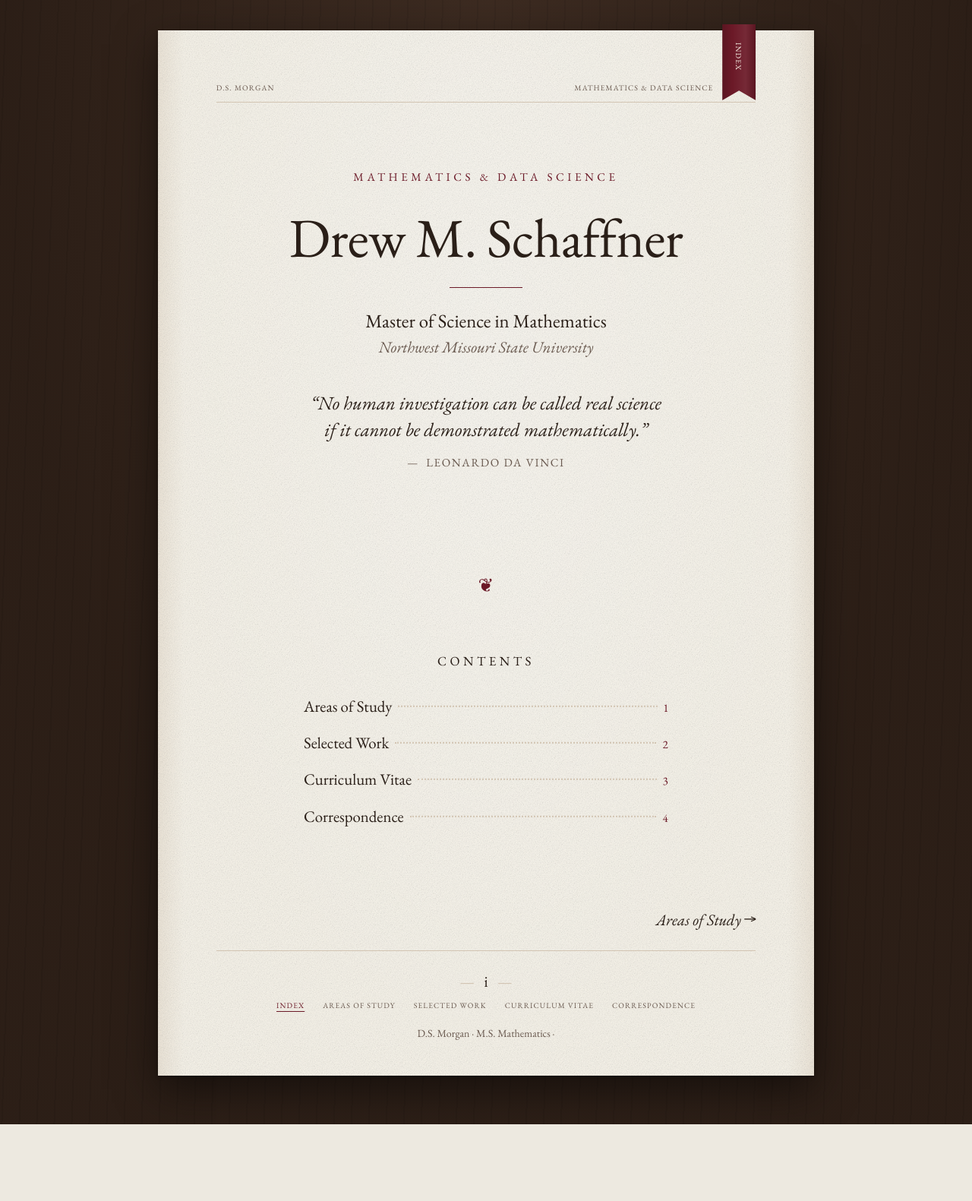
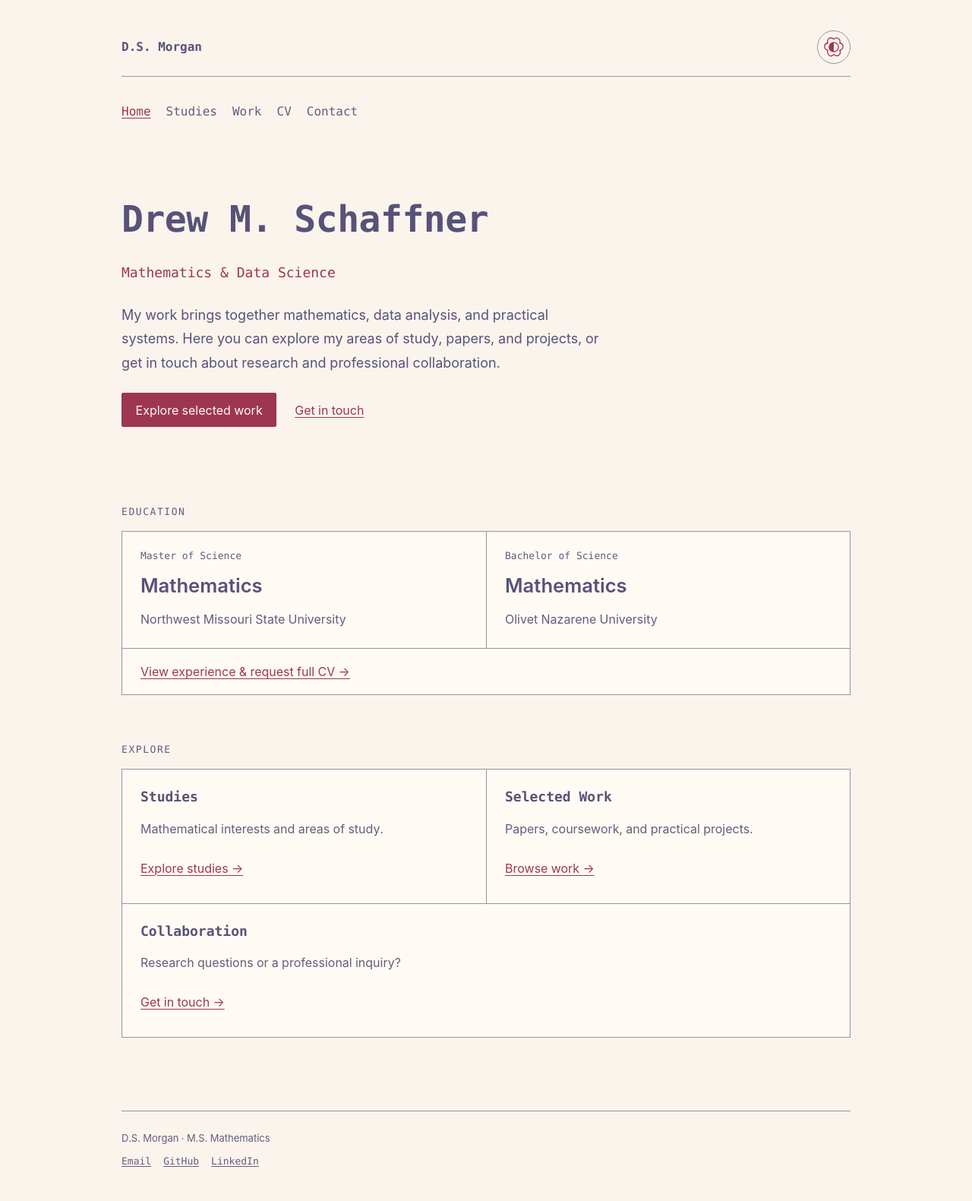
Before and after one commit to dsmorgancodes/dsmorgan-site, a Flask app: page / in a window 1280 px wide. Shown: the whole page at 76% size. Before the commit the page ends 1480 px from the top, so only its background shows below. Run offline with Flask 3, Linux system fonts and the light colour scheme; parts of the project's set-up code (start-up, migrations or seed data) failed here and were passed over.

Commit message:
Added education panel. Modeled theme on terminal and implemented workbench layout.

```diff
--- /dev/null
+++ b/app/static/css/terminal.css
@@ -0,0 +1,202 @@
+/* Rosé Pine: https://rosepinetheme.com/palette/ */
+:root,
+:root[data-theme="rose-pine"] {
+  color-scheme: dark;
+  --paper: #191724;
+  --surface: #1f1d2e;
+  --ink: #e0def4;
+  --ink-soft: #b7b4cf;
+  --rule: #524f67;
+  --accent: #ebbcba;
+  --accent-bright: #f6c177;
+  --accent-ink: #191724;
+  --danger: #eb6f92;
+  --terminal-green: #9ccfd8;
+  --font-mono: ui-monospace, "SFMono-Regular", Menlo, Consolas, "Liberation Mono", monospace;
+  --font-book: -apple-system, BlinkMacSystemFont, "Segoe UI", Helvetica, Arial, sans-serif;
+  --step--1: 0.8125rem;
+  --step-0: 1rem;
+  --step-1: 1.125rem;
+  --step-2: clamp(1.3rem, 3vw, 1.6rem);
+  --step-3: clamp(1.5rem, 4vw, 2rem);
+  --step-4: clamp(1.8rem, 5vw, 3rem);
+  --leading: 1.75;
+  --page-width: 68rem;
+  --page-margin: clamp(1rem, 5vw, 4rem);
+}
+
+:root[data-theme="moon"] {
+  --paper: #232136;
+  --surface: #2a273f;
+  --ink: #e0def4;
+  --ink-soft: #b7b4cf;
+  --rule: #56526e;
+  --accent: #ea9a97;
+  --accent-bright: #f6c177;
+  --accent-ink: #232136;
+  --danger: #eb6f92;
+  --terminal-green: #9ccfd8;
+}
+
+:root[data-theme="dawn"] {
+  color-scheme: light;
+  --paper: #faf4ed;
+  --surface: #fffaf3;
+  --ink: #575279;
+  --ink-soft: #625d7f;
+  --rule: #9893a5;
+  --accent: #9d3652;
+  --accent-bright: #286983;
+  --accent-ink: #fffaf3;
+  --danger: #9d3652;
+  --terminal-green: #286983;
+}
+
+body {
+  padding: 0;
+  background: var(--paper);
+  font-variant-numeric: lining-nums tabular-nums;
+}
+
+.page {
+  min-height: 100vh;
+  padding: var(--space-l) var(--page-margin);
+  background: none;
+  box-shadow: none;
+}
+
+main { padding-top: var(--space-xl); }
+h1, h2, h3 { font-family: var(--font-mono); font-weight: 600; line-height: 1.3; }
+.running-head, .terminal-nav, .catalog-card header, .ledger-heading,
+.footer-links { font-family: var(--font-mono); }
+.small-caps, .running-head, .page-list, .contents h2, .ledger-heading,
+.catalog-card header, button, .button, input[type="submit"], .form-field label,
+.login-form label, .epigraph cite, .title-page .kicker {
+  font-variant-caps: normal;
+  letter-spacing: normal;
+}
+
+.running-head { align-items: center; padding: 0 0 var(--space-s); font-size: var(--step-0); }
+.site-name { color: var(--ink) !important; font-weight: 600; }
+.terminal-nav { display: flex; flex-wrap: wrap; gap: 0.5rem 1.25rem; margin-top: var(--space-m); }
+.terminal-nav a { padding-block: 0.5rem; text-decoration: none; color: var(--ink-soft); }
+.terminal-nav a:hover, .terminal-nav a[aria-current] { color: var(--accent); text-decoration: underline; }
+.title-page, .page-head, .contact .address, .missing { text-align: left; }
+.title-page { padding-top: var(--space-m); }
+.title-page .kicker { margin-bottom: var(--space-s); }
+.title-page .credentials { font-size: var(--step--1); }
+.research-focus { color: var(--accent); font-family: var(--font-mono); font-size: var(--step-1); }
+.introduction { max-width: 40rem; margin-block: var(--space-m); font-size: var(--step-1); }
+.title-rule, .ornament, .page-head h1::after { display: none; }
+.title-page .institution, .page-head > p, .contact .address, .empty-state { font-style: normal; }
+.page-head > p, .prose, .missing { margin-inline: 0; }
+.drop-cap::first-letter { float: none; margin: 0; color: inherit; font-size: inherit; line-height: inherit; }
+.epigraph { margin: var(--space-l) 0 0; padding-left: var(--space-m); border-left: 2px solid var(--rule); text-align: left; }
+.epigraph p { font-size: var(--step-0); }
+.contents { max-width: none; margin-top: var(--space-l); }
+.contents h2 { text-align: left; color: var(--ink-soft); }
+.contents a { display: grid; gap: 0.25rem; min-height: 3rem; padding-block: var(--space-s); border-bottom: 1px solid var(--rule); }
+.contents a::after { content: none; }
+.contents .toc-title { font-family: var(--font-mono); font-weight: 600; }
+.toc-description { color: var(--ink-soft); }
+.catalog { grid-template-columns: 1fr; gap: 0; }
+.catalog-card { padding: var(--space-l) 0; border: 0; border-top: 1px solid var(--rule); border-radius: 0; }
+.catalog-card header { border: 0; padding: 0; flex-wrap: wrap; }
+.catalog-card .card-summary { max-width: 40rem; }
+.catalog-card { background: none; box-shadow: none; }
+.notice { background: var(--surface); box-shadow: none; }
+.catalog-card header { border-bottom-width: 1px; }
+input:not([type="checkbox"]):not([type="hidden"]):not([type="submit"]),
+select, textarea { background: var(--surface); }
+.request-card { margin-inline: 0; border: 1px solid var(--rule); }
+.request-card h2, .request-card > p { text-align: left; }
+.cf-turnstile { max-width: 100%; overflow-x: auto; }
+.colophon { text-align: left; }
+.footer-links { display: flex; flex-wrap: wrap; gap: var(--space-s); margin-top: var(--space-xs); }
+.contact .toolbar { justify-content: flex-start; }
+
+.workspace-section { margin-top: var(--space-xl); }
+.workspace-label {
+  margin-bottom: var(--space-s);
+  color: var(--ink-soft);
+  font-size: var(--step--1);
+  font-weight: 500;
+  letter-spacing: 0.12em;
+  text-transform: uppercase;
+}
+.education-panel, .workbench-grid {
+  border: 1px solid var(--rule);
+  background: var(--surface);
+}
+.degree-grid, .workbench-grid { display: grid; min-width: 0; }
+.degree, .workbench-panel { min-width: 0; padding: var(--space-m); }
+.degree + .degree { border-top: 1px solid var(--rule); }
+.degree h3 { color: var(--ink-soft); font-size: var(--step--1); font-weight: 500; }
+.degree-subject { margin: var(--space-xs) 0; font-size: var(--step-2); font-weight: 600; }
+.degree-institution { margin: 0; color: var(--ink-soft); }
+.education-action { margin: 0; padding: var(--space-s) var(--space-m); border-top: 1px solid var(--rule); }
+.workbench-panel { display: flex; flex-direction: column; align-items: flex-start; }
+.workbench-panel + .workbench-panel { border-top: 1px solid var(--rule); }
+.workbench-panel h3 { margin-bottom: var(--space-s); }
+.workbench-panel p { color: var(--ink-soft); }
+.workbench-panel > a { margin-top: auto; padding-block: var(--space-xs); }
+
+@media (min-width: 48rem) {
+  .degree-grid, .workbench-grid { grid-template-columns: repeat(2, minmax(0, 1fr)); }
+  .degree + .degree { border-top: 0; border-left: 1px solid var(--rule); }
+  .workbench-panel + .workbench-panel { border-top: 0; border-left: 1px solid var(--rule); }
+  .workbench-grid .collaboration-panel { grid-column: 1 / -1; border-left: 0; border-top: 1px solid var(--rule); }
+}
+
+.theme-picker { position: relative; margin-left: auto; }
+.theme-picker[hidden] { display: none; }
+.theme-picker summary {
+  display: grid;
+  place-items: center;
+  width: 2.75rem;
+  height: 2.75rem;
+  border: 1px solid var(--rule);
+  border-radius: 50%;
+  color: var(--accent);
+  cursor: pointer;
+  list-style: none;
+}
+.theme-picker summary::-webkit-details-marker { display: none; }
+.theme-picker summary:hover { background: var(--surface); }
+.theme-picker summary:hover::after,
+.theme-picker summary:focus-visible::after {
+  content: "Appearance";
+  position: absolute;
+  right: 0;
+  top: 3rem;
+  z-index: 6;
+  padding: 0.25rem 0.5rem;
+  background: var(--surface);
+  color: var(--ink);
+  border: 1px solid var(--rule);
+  font-size: var(--step--1);
+  pointer-events: none;
+}
+.theme-picker[open] summary::after { display: none; }
+.theme-picker fieldset {
+  position: absolute;
+  z-index: 5;
+  right: 0;
+  top: 3.25rem;
+  width: min(18rem, 80vw);
+  margin: 0;
+  padding: var(--space-s);
+  background: var(--surface);
+  border: 1px solid var(--rule);
+  box-shadow: 0 0.5rem 1.5rem #0003;
+}
+.theme-picker legend { background: var(--surface); padding-inline: 0.4rem; color: var(--ink-soft); }
+.theme-picker label { display: flex; align-items: center; gap: 0.5rem; min-height: 2.75rem; cursor: pointer; }
+.theme-picker input[type="radio"] { width: auto !important; min-height: 0 !important; accent-color: var(--accent); }
+.theme-picker label span { margin-left: auto; color: var(--ink-soft); font-size: var(--step--1); }
+
+@media print {
+  :root[data-theme], :root { color-scheme: light; --paper: #fff; --ink: #000; --ink-soft: #333; --accent: #000; --rule: #aaa; --surface: #fff; }
+  .theme-picker, .terminal-nav, .terminal-path { display: none; }
+  .page { min-height: auto; padding: 0; }
+}
--- /dev/null
+++ b/app/static/js/theme.js
@@ -0,0 +1,52 @@
+(() => {
+  const themes = ["rose-pine", "moon", "dawn"];
+  const colors = { "rose-pine": "#191724", moon: "#232136", dawn: "#faf4ed" };
+  const system = window.matchMedia("(prefers-color-scheme: light)");
+  let saved = null;
+  try {
+    saved = localStorage.getItem("dsmorgan-theme");
+  } catch (error) {
+    console.warn("Theme preference storage is unavailable.", error);
+  }
+  let chosen = themes.includes(saved) ? saved : null;
+  function apply(theme) {
+    document.documentElement.dataset.theme = theme;
+    document.querySelector('meta[name="theme-color"]').content = colors[theme];
+    document.querySelectorAll('input[name="theme"]').forEach((input) => {
+      input.checked = input.value === theme;
+    });
+  }
+  apply(chosen || (system.matches ? "dawn" : "rose-pine"));
+  system.addEventListener("change", () => {
+    if (!chosen) apply(system.matches ? "dawn" : "rose-pine");
+  });
+  document.addEventListener("DOMContentLoaded", () => {
+    const picker = document.querySelector(".theme-picker");
+    picker.hidden = false;
+    apply(document.documentElement.dataset.theme);
+    picker.addEventListener("change", (event) => {
+      if (!themes.includes(event.target.value)) return;
+      chosen = event.target.value;
+      apply(chosen);
+      try {
+        localStorage.setItem("dsmorgan-theme", chosen);
+      } catch (error) {
+        console.warn("Theme preference could not be saved.", error);
+      }
+    });
+    document.addEventListener("click", (event) => {
+      if (!picker.contains(event.target)) picker.open = false;
+    });
+    picker.addEventListener("keydown", (event) => {
+      if (event.key === "Escape") {
+        picker.open = false;
+        picker.querySelector("summary").focus();
+      }
+    });
+    window.addEventListener("storage", (event) => {
+      if (event.key !== "dsmorgan-theme" && event.key !== null) return;
+      chosen = themes.includes(event.newValue) ? event.newValue : null;
+      apply(chosen || (system.matches ? "dawn" : "rose-pine"));
+    });
+  });
+})();
--- a/app/templates/404.html
+++ b/app/templates/404.html
@@ -4,8 +4,8 @@
 {% block running_head %}Not Found{% endblock %}
 {% block content %}
   <section class="missing" aria-labelledby="page-heading">
-    {{ page_head("This volume is missing from the stacks.") }}
-    <p>The page you were looking for has been moved, withdrawn, or was never catalogued.</p>
-    <p><a href="{{ url_for('pages.index') }}">Return to the index</a></p>
+    {{ page_head("404: Page not found") }}
+    <p>The page you were looking for has moved or does not exist.</p>
+    <p><a href="{{ url_for('pages.index') }}">Return home</a></p>
   </section>
 {% endblock %}
--- a/app/templates/base.html
+++ b/app/templates/base.html
@@ -4,7 +4,8 @@
   <head>
     <meta charset="utf-8">
     <meta name="viewport" content="width=device-width, initial-scale=1">
-    <meta name="theme-color" content="#2d2119">
+    <meta name="theme-color" content="#191724">
+    <script src="{{ url_for('static', filename='js/theme.js') }}"></script>
     <title>{% block title %}{% if page_title %}{{ page_title }} | {% endif %}Drew M. Schaffner{% endblock %}</title>
     {%- set description = current_page.description if current_page else "Drew M. Schaffner, M.S. Mathematics." %}
     <meta name="description" content="{% block description %}{{ description }}{% endblock %}">
@@ -21,8 +22,7 @@
       <meta name="robots" content="noindex">
     {% endif %}
     <link rel="icon" href="{{ url_for('static', filename='favicon.svg') }}" type="image/svg+xml">
-    <link rel="preload" href="{{ url_for('static', filename='fonts/eb-garamond-latin.woff2') }}" as="font" type="font/woff2" crossorigin>
-    {% for sheet in ("tokens", "base", "components", "pages") %}
+    {% for sheet in ("tokens", "base", "components", "pages", "terminal") %}
       <link rel="stylesheet" href="{{ url_for('static', filename='css/' ~ sheet ~ '.css') }}">
     {% endfor %}
     {% block head %}{% endblock %}
@@ -30,11 +30,29 @@
   <body>
     <a class="skip-link" href="#main-content">Skip to content</a>
     <div class="page">
-      <a class="ribbon" href="{{ url_for('pages.index') }}" aria-label="Return to the index">Index</a>
       <header class="running-head">
-        <a href="{{ url_for('pages.index') }}">D.S. Morgan</a>
-        <span>{% block running_head %}{{ page_title or "Mathematics & Data Science" }}{% endblock %}</span>
+        <a class="site-name" href="{{ url_for('pages.index') }}">D.S. Morgan</a>
+        <details class="theme-picker" hidden>
+          <summary aria-label="Choose light or dark theme" title="Appearance">
+            <svg viewBox="0 0 32 32" width="28" height="28" aria-hidden="true" fill="none" stroke="currentColor" stroke-width="1.5">
+              <path d="M16 4C10-1 5 5 7 10C0 11 1 19 7 21C5 28 12 32 16 27C21 32 28 27 25 21C32 18 31 11 25 10C27 3 20 0 16 4Z"/>
+              <circle cx="16" cy="16" r="7"/>
+              <path d="M16 9A7 7 0 0 0 16 23Z" fill="currentColor" stroke="none"/>
+            </svg>
+          </summary>
+          <fieldset>
+            <legend>Appearance</legend>
+            <label><input type="radio" name="theme" value="rose-pine"> Rosé Pine <span>Dark</span></label>
+            <label><input type="radio" name="theme" value="moon"> Moon <span>Dim</span></label>
+            <label><input type="radio" name="theme" value="dawn"> Dawn <span>Light</span></label>
+          </fieldset>
+        </details>
       </header>
+      <nav class="terminal-nav" aria-label="Main navigation">
+        {% for page in book_pages %}
+          <a href="{{ url_for('pages.' ~ page.endpoint) }}"{% if current_page == page %} aria-current="page"{% endif %}>{{ {"index": "Home", "studies": "Studies", "work": "Work", "cv": "CV", "contact": "Contact"}[page.endpoint] }}</a>
+        {% endfor %}
+      </nav>
 
       <main id="main-content" class="{% block main_class %}{% endblock %}">
         {% for category, message in get_flashed_messages(with_categories=true) %}
@@ -43,29 +61,13 @@
         {% block content %}{% endblock %}
       </main>
 
-      {% if previous_page or next_page %}
-        <nav class="page-turn" aria-label="Turn the page">
-          {% if previous_page %}
-            <a rel="prev" href="{{ url_for('pages.' ~ previous_page.endpoint) }}"><span aria-hidden="true">&larr;</span> {{ previous_page.title }}</a>
-          {% else %}<span></span>{% endif %}
-          {% if next_page %}
-            <a rel="next" href="{{ url_for('pages.' ~ next_page.endpoint) }}">{{ next_page.title }} <span aria-hidden="true">&rarr;</span></a>
-          {% endif %}
+      <footer class="colophon">
+        <p>D.S. Morgan &middot; M.S. Mathematics</p>
+        <nav class="footer-links" aria-label="Contact and profiles">
+          <a href="mailto:drew@dsmorgan.com">Email</a>
+          <a href="https://github.com/dsmorgancodes">GitHub</a>
+          <a href="https://www.linkedin.com/in/drew-schaffner-00990b224/">LinkedIn</a>
         </nav>
-      {% endif %}
-
-      <footer class="colophon">
-        {% if folio is not none %}
-          <p class="folio"><span class="visually-hidden">Page </span>{{ "i" if folio == 0 else folio }}</p>
-        {% endif %}
-        <nav aria-label="Pages">
-          <ul class="page-list">
-            {% for page in book_pages %}
-              <li><a href="{{ url_for('pages.' ~ page.endpoint) }}"{% if current_page == page %} aria-current="page"{% endif %}>{{ page.title }}</a></li>
-            {% endfor %}
-          </ul>
-        </nav>
-        <p>D.S. Morgan &middot; M.S. Mathematics &middot; </p>
       </footer>
     </div>
   </body>
--- a/app/templates/pages/cv.html
+++ b/app/templates/pages/cv.html
@@ -67,7 +67,7 @@
         {{ form.website(tabindex="-1", autocomplete="off") }}
       </div>
       {% if site_key %}
-        <div class="cf-turnstile" data-sitekey="{{ site_key }}" data-theme="light"></div>
+        <div class="cf-turnstile" data-sitekey="{{ site_key }}" data-theme="auto" data-size="flexible"></div>
       {% endif %}
       <p class="help-text">Your details are used only to respond to this request.</p>
       <p>{{ form.submit() }}</p>
--- a/app/templates/pages/index.html
+++ b/app/templates/pages/index.html
@@ -1,26 +1,54 @@
 {% extends "base.html" %}
 {% block content %}
   <section class="title-page" aria-labelledby="page-heading">
-    <p class="kicker">Mathematics &amp; Data Science</p>
     <h1 id="page-heading">Drew M. Schaffner</h1>
-    <div class="title-rule" aria-hidden="true"></div>
-    <p class="credentials">Master of Science in Mathematics</p>
-    <p class="institution">Northwest Missouri State University</p>
-    <blockquote class="epigraph">
-      <p>&ldquo;No human investigation can be called real science if it cannot
-        be demonstrated mathematically.&rdquo;</p>
-      <cite>Leonardo da Vinci</cite>
-    </blockquote>
+    <p class="research-focus">Mathematics &amp; Data Science</p>
+    <p class="introduction">My work brings together mathematics, data analysis, and
+      practical systems. Here you can explore my areas of study, papers, and
+      projects, or get in touch about research and professional collaboration.</p>
+    <p class="toolbar">
+      <a class="button" href="{{ url_for('pages.work') }}">Explore selected work</a>
+      <a href="{{ url_for('pages.contact') }}">Get in touch</a>
+    </p>
   </section>
 
-  <div class="ornament" aria-hidden="true"></div>
+  <section class="workspace-section" aria-labelledby="education-heading">
+    <h2 id="education-heading" class="workspace-label">Education</h2>
+    <div class="education-panel">
+      <div class="degree-grid">
+        <article class="degree" aria-labelledby="masters-heading">
+          <h3 id="masters-heading">Master of Science</h3>
+          <p class="degree-subject">Mathematics</p>
+          <p class="degree-institution">Northwest Missouri State University</p>
+        </article>
+        <article class="degree" aria-labelledby="bachelors-heading">
+          <h3 id="bachelors-heading">Bachelor of Science</h3>
+          <p class="degree-subject">Mathematics</p>
+          <p class="degree-institution">Olivet Nazarene University</p>
+        </article>
+      </div>
+      <p class="education-action"><a href="{{ url_for('pages.cv') }}">View experience &amp; request full CV <span aria-hidden="true">&rarr;</span></a></p>
+    </div>
+  </section>
 
-  <nav class="contents" aria-labelledby="contents-heading">
-    <h2 id="contents-heading">Contents</h2>
-    <ol>
-      {% for page in book_pages if page.endpoint != "index" %}
-        <li><a href="{{ url_for('pages.' ~ page.endpoint) }}"><span class="toc-title">{{ page.title }}</span><span class="toc-numeral">{{ loop.index }}</span></a></li>
-      {% endfor %}
-    </ol>
-  </nav>
+  <section class="workspace-section" aria-labelledby="explore-heading">
+    <h2 id="explore-heading" class="workspace-label">Explore</h2>
+    <div class="workbench-grid">
+      <article class="workbench-panel" aria-labelledby="studies-heading">
+        <h3 id="studies-heading">Studies</h3>
+        <p>Mathematical interests and areas of study.</p>
+        <a href="{{ url_for('pages.studies') }}">Explore studies <span aria-hidden="true">&rarr;</span></a>
+      </article>
+      <article class="workbench-panel" aria-labelledby="work-heading">
+        <h3 id="work-heading">Selected Work</h3>
+        <p>Papers, coursework, and practical projects.</p>
+        <a href="{{ url_for('pages.work') }}">Browse work <span aria-hidden="true">&rarr;</span></a>
+      </article>
+      <article class="workbench-panel collaboration-panel" aria-labelledby="collaboration-heading">
+        <h3 id="collaboration-heading">Collaboration</h3>
+        <p>Research questions or a professional inquiry?</p>
+        <a href="{{ url_for('pages.contact') }}">Get in touch <span aria-hidden="true">&rarr;</span></a>
+      </article>
+    </div>
+  </section>
 {% endblock %}
```
Also changed, not shown: app/templates/pages/work.html (+4 -5 lines), tests/test_catalog.py (+9 -18 lines), tests/test_theme.py (added, +50 -0 lines), README.md, app/static/favicon.svg.
